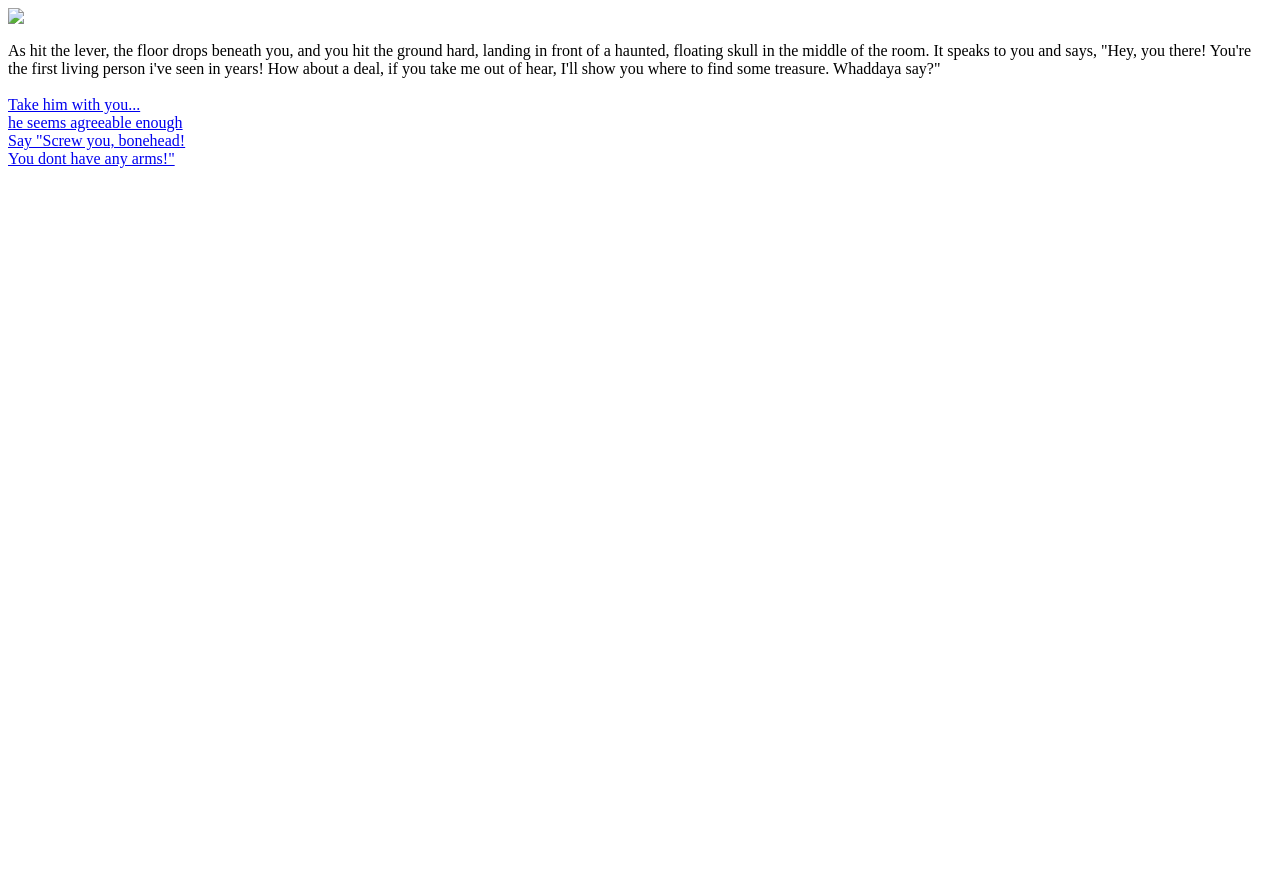
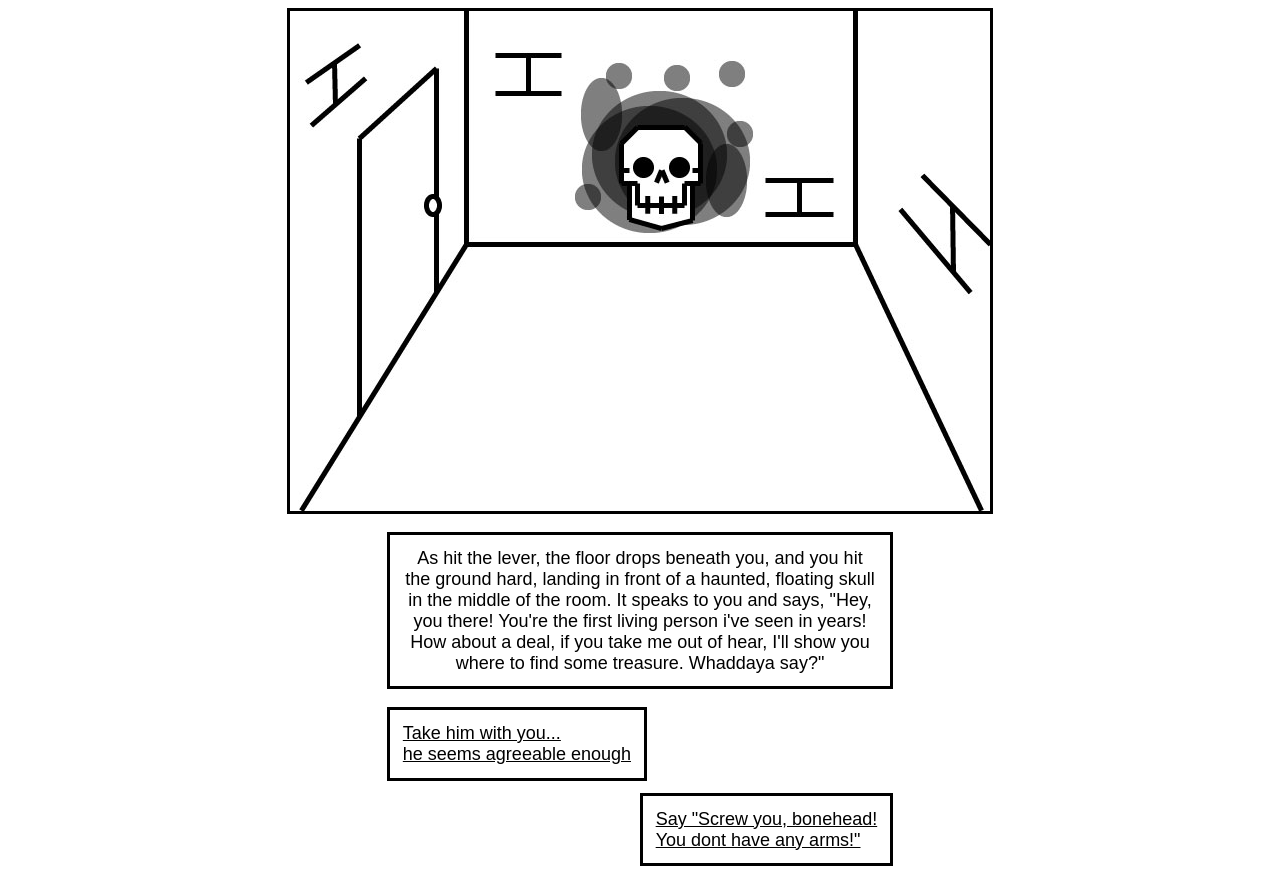
Before and after one commit to coleforestal/coleforestal.github.io, a plain HTML site: page screen_3bAlt.html in a window 1280 px wide. Before the commit the page ends 800 px from the top, so only its background shows below. Drawn offline with Linux system fonts and the light colour scheme.

Commit message:
Update screen_3bAlt.html

```diff
--- a/screen_3bAlt.html
+++ b/screen_3bAlt.html
@@ -6,13 +6,13 @@
     <head>
         <meta http-equiv="Content-type" content="text/html; charset=UTF-8" />
         <title>DUNGEON CRAWL p.3bAlt</title>
-        <style type="text/css" media="all">@import "css/screen_3b.css";</style>
+        <link rel="stylesheet" href="screen_3bAlt.css">
     </head>
 <body>
     <div id="container">
         <div id="top-container">
             <div id="image-container">
-                <img src="images/screen3b.jpg">
+                <img src="screen3b.jpg">
             </div>
             <br>
             <div id="text-container">
```
